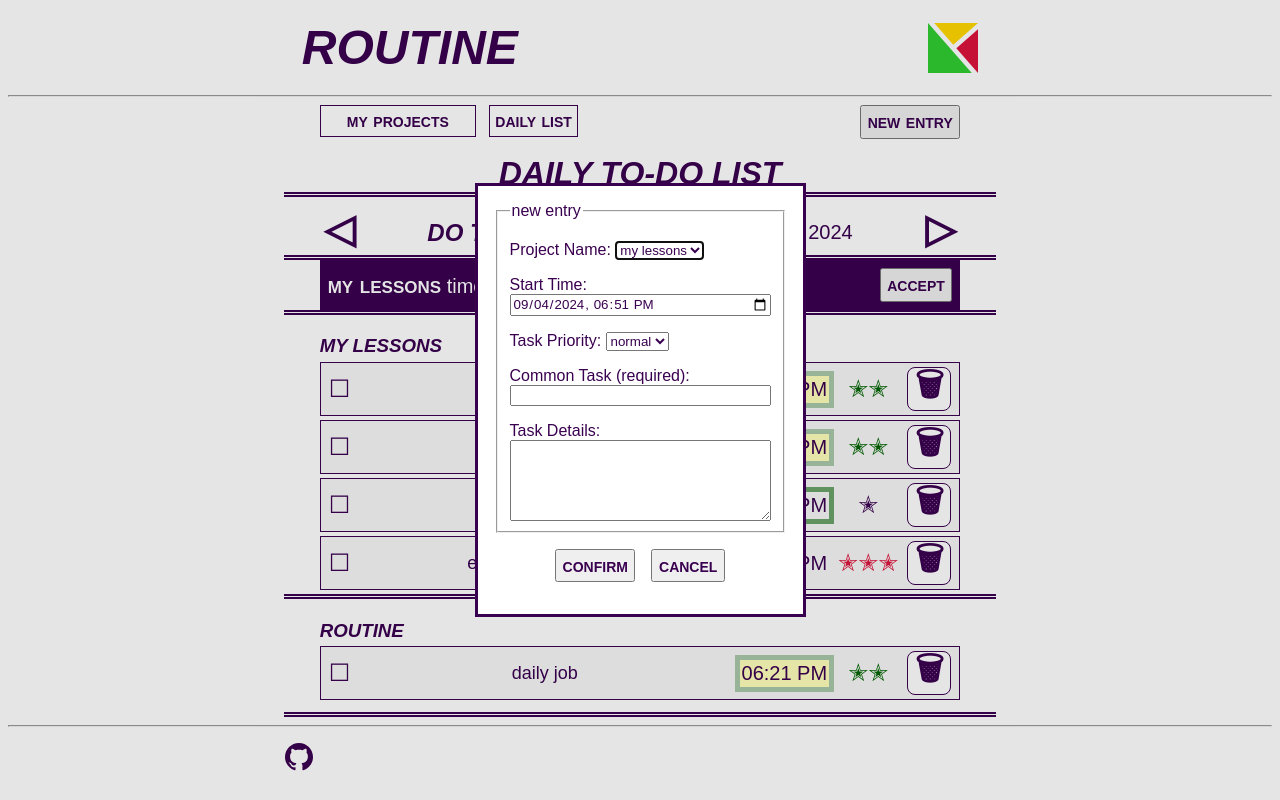
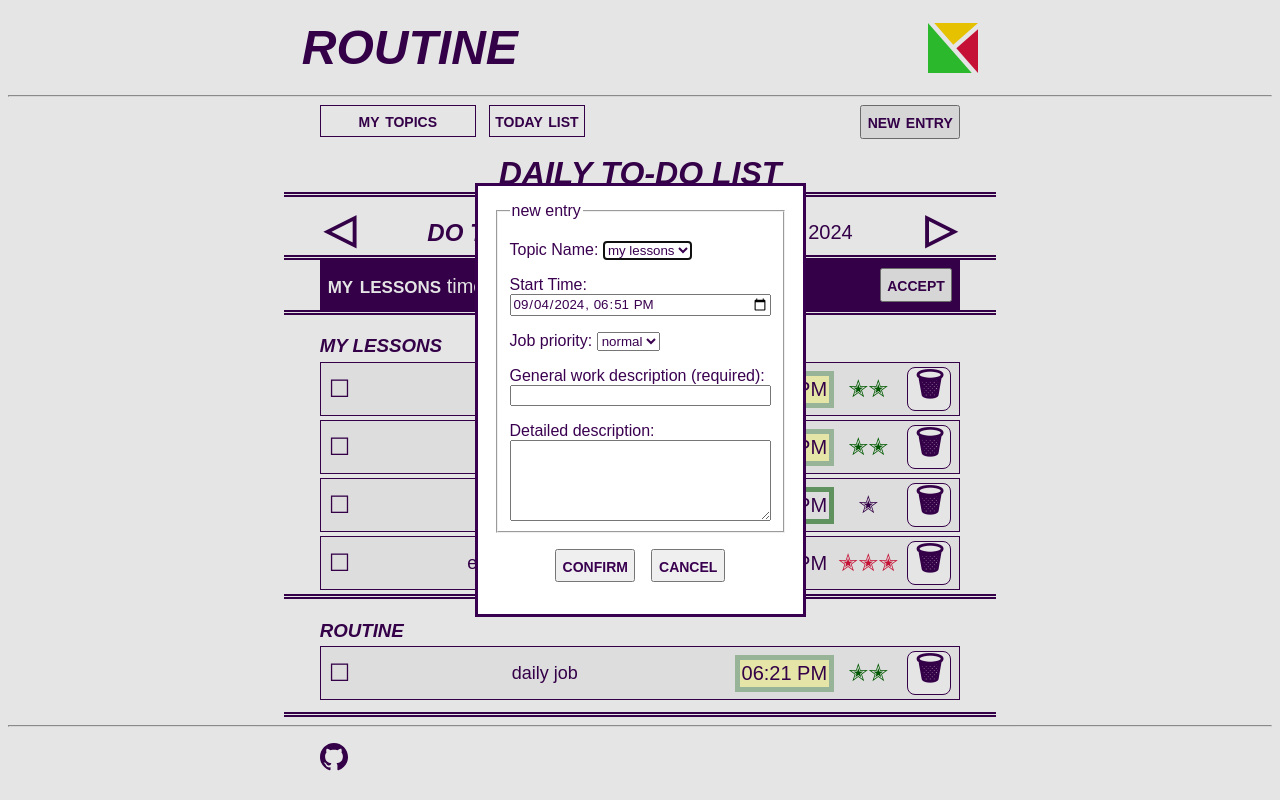
Before and after one commit to petrushya/to-do, a website built with webpack: page index.html in a window 1280 px wide. Both pictures are taken after a click on the button "new entry". Built offline with nearby package versions, Linux system fonts and the light colour scheme.

Commit message:
replaces "replaces project with topic in the text, adds styles...

```diff
--- a/assets/style.css
+++ b/assets/style.css
@@ -163,6 +163,12 @@ section > div:first-child{
   align-items: center;
   padding-block-end: 0.5rem;
   gap: 0.5rem;
+  & .parttxt{
+    font-size: 1.75rem;
+    font-weight: bold;
+    font-variant: small-caps;
+    margin: 0.25rem auto;
+  }
 }
 .projectart{
   flex: 1;
--- a/data/dialogwindow.js
+++ b/data/dialogwindow.js
@@ -33,7 +33,7 @@ export class createDialog{
       confirmBtn.addEventListener('click', (e) => {
         if(!nameProject.validity.valid && this.btnId === 'createproject'){
           spanName.className = 'error';
-          spanName.textContent = 'Project name required!';
+          spanName.textContent = 'Topic name required!';
           nameProject.focus();
         }else{
           e.preventDefault();
@@ -163,9 +163,9 @@ export class createDialog{
     noteForm.className = 'noteform';
     legendForm.textContent = 'new entry';
     nameProject.id = 'nameProject';
-    nameProject.name = 'project name';
+    nameProject.name = 'topic name';
     nameProjectLabel.setAttribute('for', 'nameProject');
-    nameProjectLabel.textContent = 'Project Name: ';
+    nameProjectLabel.textContent = 'Topic Name: ';
     startTime.id = 'startTime';
     startTime.type = this.btnId.includes('proj') ? 'date' : 'datetime-local';
     startTime.name = 'startTime';
@@ -197,7 +197,7 @@ export class createDialog{
     }else if(this.btnId === 'createproject'){
       nameProject.setAttribute('maxlength', '15');
       nameProject.required = 'required';
-      nameProjectLabel.textContent = 'Project Name (required): ';
+      nameProjectLabel.textContent = 'Topic Name (required): ';
       const spanName = document.createElement('span');
       spanName.id = 'spanName';
       spanName.textContent = '';
@@ -231,7 +231,7 @@ export class createDialog{
       const highOption = document.createElement('option');
       const lowOption = document.createElement('option');
 
-      priorityLabel.textContent = 'Task Priority: ';
+      priorityLabel.textContent = 'Job priority: ';
       normalOption.value = 'normal';
       normalOption.textContent = 'normal';
       if(this.array[2] === 'normal') normalOption.setAttribute('selected', '');
@@ -248,7 +248,7 @@ export class createDialog{
       summaryNote.setAttribute('maxlength', '80');
       summaryNote.required = 'required';
       summaryNoteLabel.setAttribute('for', 'summaryNote');
-      summaryNoteLabel.textContent = 'Common Task (required): ';
+      summaryNoteLabel.textContent = 'General work description (required): ';
       if(this.array) summaryNote.value = this.array[3];
 
       fieldset.appendChild(priorityLabel);
@@ -298,7 +298,7 @@ export class createDialog{
     if(this.array && this.array[4] && !this.btnId.includes('proj')) detailNote.value = this.array[4];
     if(this.array && this.array[2] && this.btnId.includes('proj')) detailNote.value = this.array[2];
     detailNoteLabel.setAttribute('for', 'detailNote');
-    detailNoteLabel.textContent = this.btnId.includes('proj') ? 'Project description: ' : 'Task Details: ';
+    detailNoteLabel.textContent = this.btnId.includes('proj') ? 'Topic description: ' : 'Detailed description: ';
     confirmBtn.name ='confirm entry';
     confirmBtn.value = 'confirm';
     confirmBtn.textContent = 'confirm';
--- a/index.html
+++ b/index.html
@@ -16,10 +16,10 @@
       <main>
         <div class="pagehead">
           <nav class="pagenav"><ol>
-            <li><button id="btnexpand" type="button">my projects</button>
+            <li><button id="btnexpand" type="button">my topics</button>
               <nav id="navexpand"></nav>
             </li>
-            <li><button id="todaylink" type="button" data-link="today">daily list</button></li>
+            <li><button id="todaylink" type="button" data-link="today">today list</button></li>
           </ol></nav>
         </div>
         <h1></h1>
--- a/src/index.js
+++ b/src/index.js
@@ -40,6 +40,6 @@ const imgIcon = new Image;
 imgIcon.src = icon;
 imgIcon.width = '28';
 imgIcon.height ='28';
-footerNode.appendChild(link);
-link.appendChild(p);
-p.appendChild(imgIcon);
+footerNode.appendChild(p);
+p.appendChild(link);
+link.appendChild(imgIcon);
```
